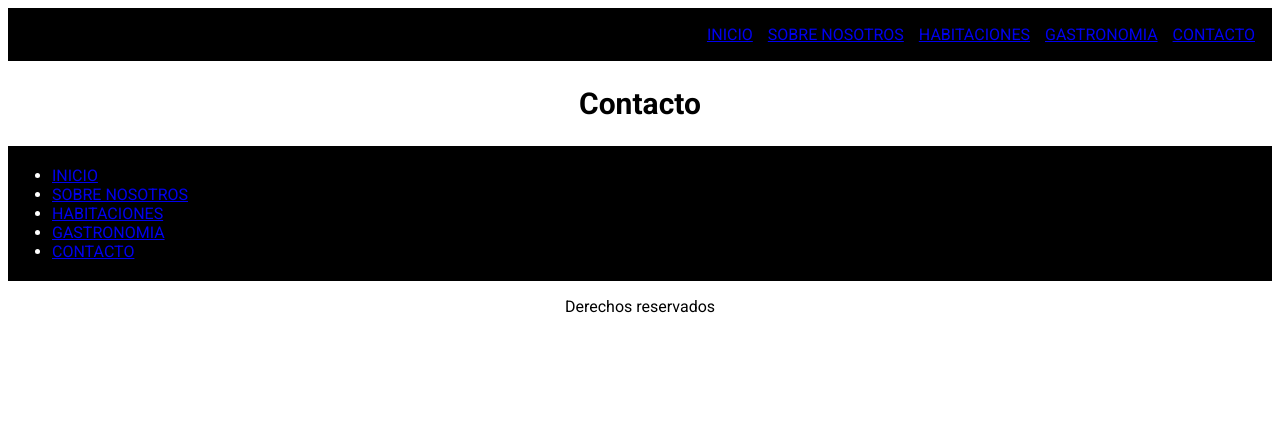
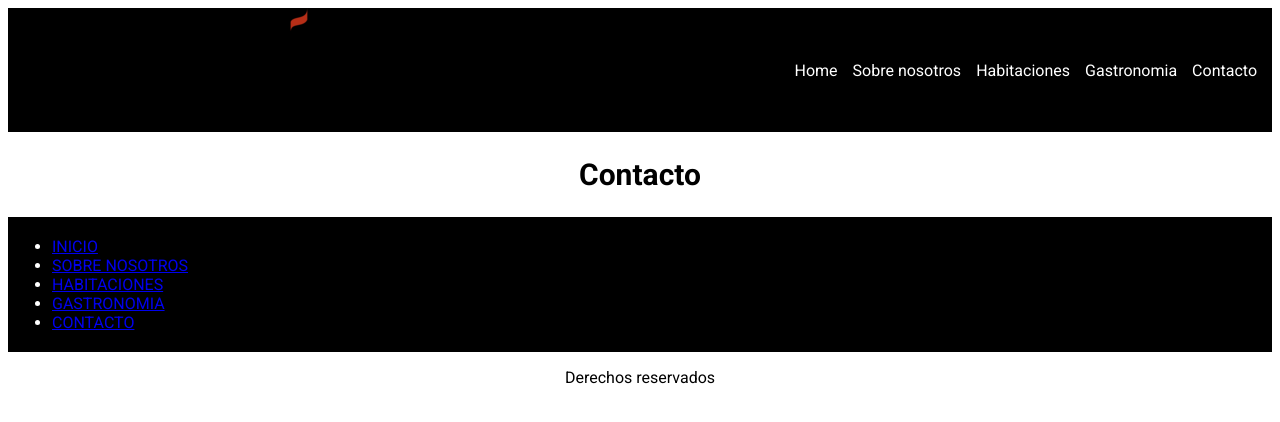
Before and after one commit to JuliLopezz/trabajo-coder, a plain HTML site: page contacto.html in a window 1280 px wide. Drawn offline with Linux system fonts and the light colour scheme; a web font is replaced by a local one.

Commit message:
actualizacion header en todos htmls

```diff
--- a/contacto.html
+++ b/contacto.html
@@ -12,28 +12,18 @@
 
 </head>
 <body>
-    <header>
-        <img src="" alt="">
-        <nav class="bg-oscuro">
-            <ul>
-                <li>
-                <a href="index.html">INICIO</a>
-                </li>
-                <li>
-                <a href="sobre-nosotros.html">SOBRE NOSOTROS</a>
-                </li>
-                <li>
-                <a href="habitaciones.html">HABITACIONES</a>
-                </li>
-                <li>
-                    <a href="gastronomia.html">GASTRONOMIA</a>
-                </li>
-                <li>
-                <a href="contacto.html">CONTACTO</a>
-                </li>
-            </ul>
-        </nav>
-    </header>
+  <header>
+    <img src="img/logo.png" alt="">
+    <nav>
+      <ul>
+        <li>Home</li>
+        <li>Sobre nosotros</li>
+        <li>Habitaciones</li>
+        <li>Gastronomia</li>
+        <li>Contacto</li>
+      </ul>
+    </nav>
+  </header>
     <main>
       <section>
         <div>
```
Also changed, not shown: gastronomia.html (+12 -21 lines), habitaciones.html (+12 -21 lines).
